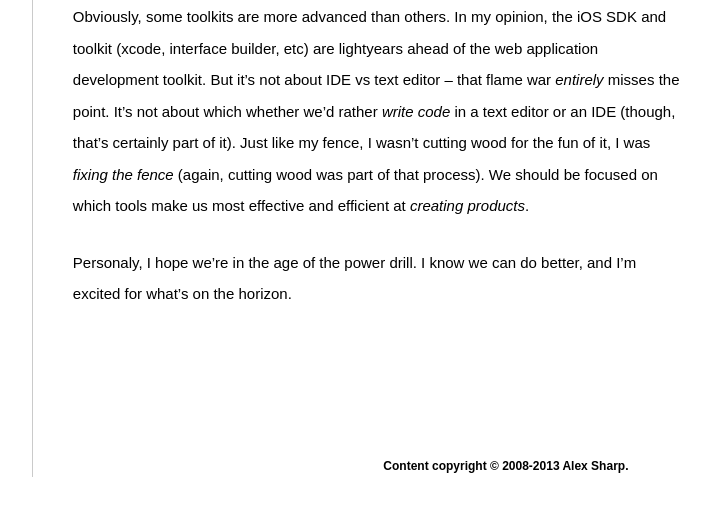
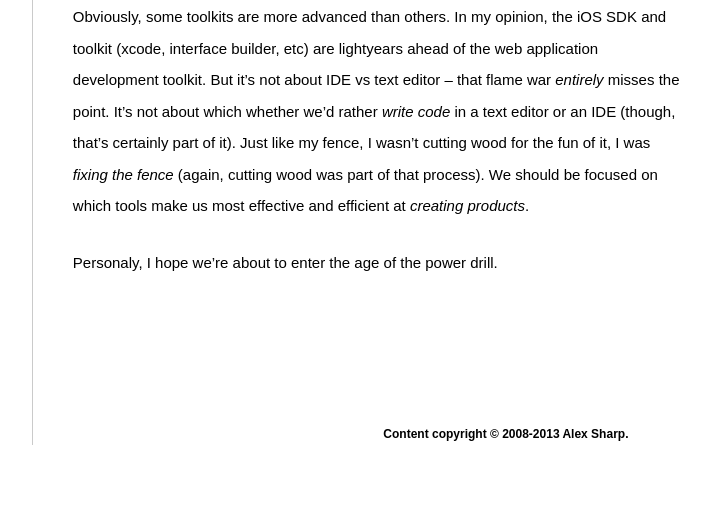
Before and after one commit to ajsharp/ajsharp.github.io, a Jekyll site: the page built from _posts/2013-02-16-a-brief-note-on-tools.md, in a window 1280 px wide and 900 px high, scrolled down 2002 px, cut to the strip 323-839 px from the top of the window. Shown: the whole strip, without its empty margins (301-1011 px from the left). Built offline with Jekyll 4.4.1, drawn with Linux system fonts in a browser that asks for light colours; comment, search, counter and statistics services are not loaded.

Commit message:
less poetic waxing, more succinct close

```diff
--- a/_posts/2013-02-16-a-brief-note-on-tools.md
+++ b/_posts/2013-02-16-a-brief-note-on-tools.md
@@ -34,4 +34,4 @@ On the whole, I think we're in a manual drill era of software engineering. Many
 
 Obviously, some toolkits are more advanced than others. In my opinion, the iOS SDK and toolkit (xcode, interface builder, etc) are lightyears ahead of the web application development toolkit. But it's not about IDE vs text editor -- that flame war *entirely* misses the point. It's not about which whether we'd rather *write code* in a text editor or an IDE (though, that's certainly part of it). Just like my fence, I wasn't cutting wood for the fun of it, I was *fixing the fence* (again, cutting wood was part of that process). We should be focused on which tools make us most effective and efficient at *creating products*.
 
-Personaly, I hope we're in the age of the power drill. I know we can do better, and I'm excited for what's on the horizon.
+Personaly, I hope we're about to enter the age of the power drill.
```
